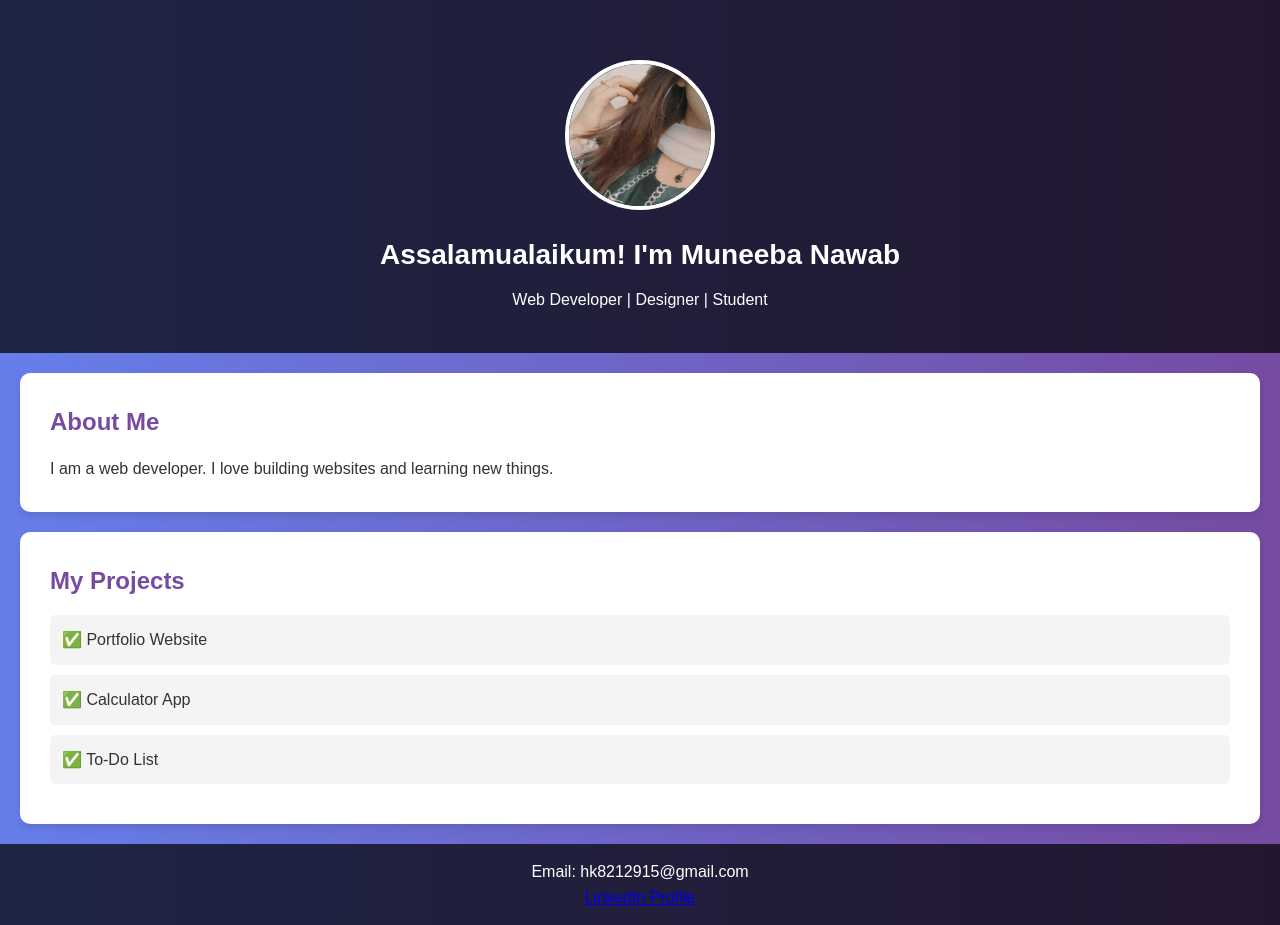
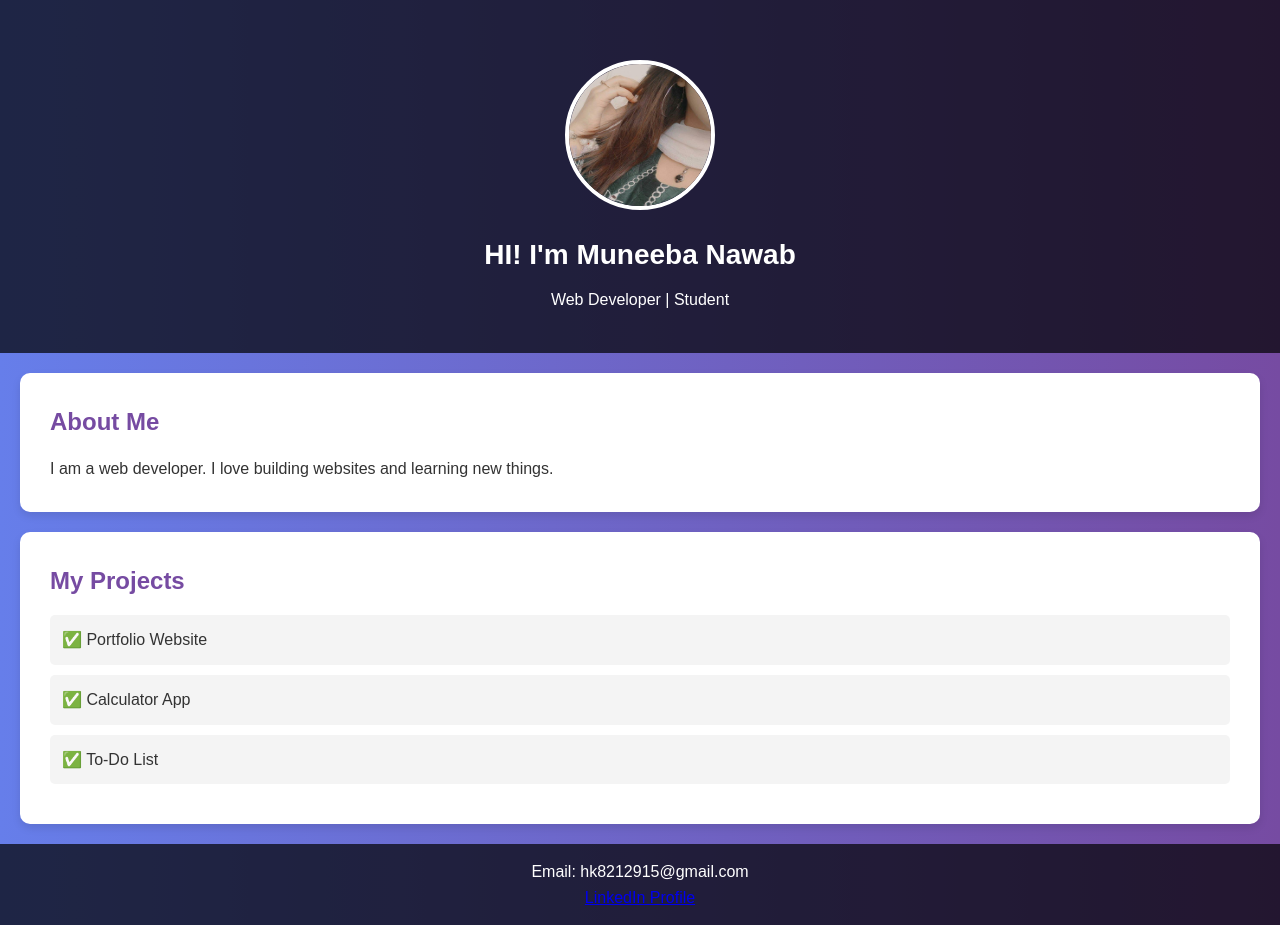
Before and after one commit to nawabxadi/portfolio-, a plain HTML site: page index.html in a window 1280 px wide. Drawn offline with Linux system fonts and the light colour scheme.

Commit message:
Update index.html

```diff
--- a/index.html
+++ b/index.html
@@ -17,8 +17,8 @@
 <body>
   <header>
     <img src="muneeba.jpg" alt="My Photo" class="profile">
-    <h1>Assalamualaikum! I'm Muneeba Nawab</h1>
-    <p>Web Developer | Designer | Student</p>
+    <h1>HI! I'm Muneeba Nawab</h1>
+    <p>Web Developer  | Student</p>
   </header>
 
   <section class="about">
```
